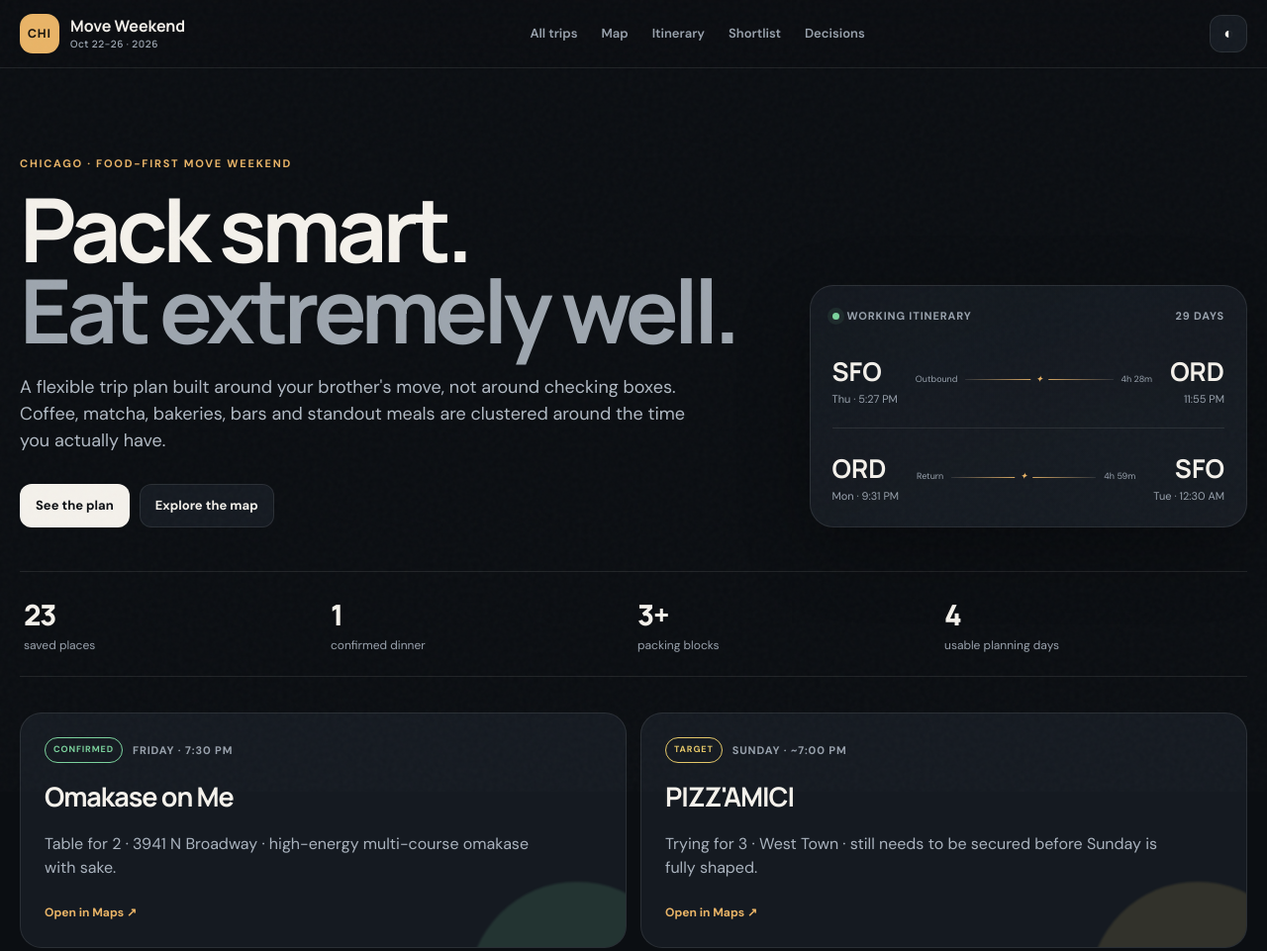
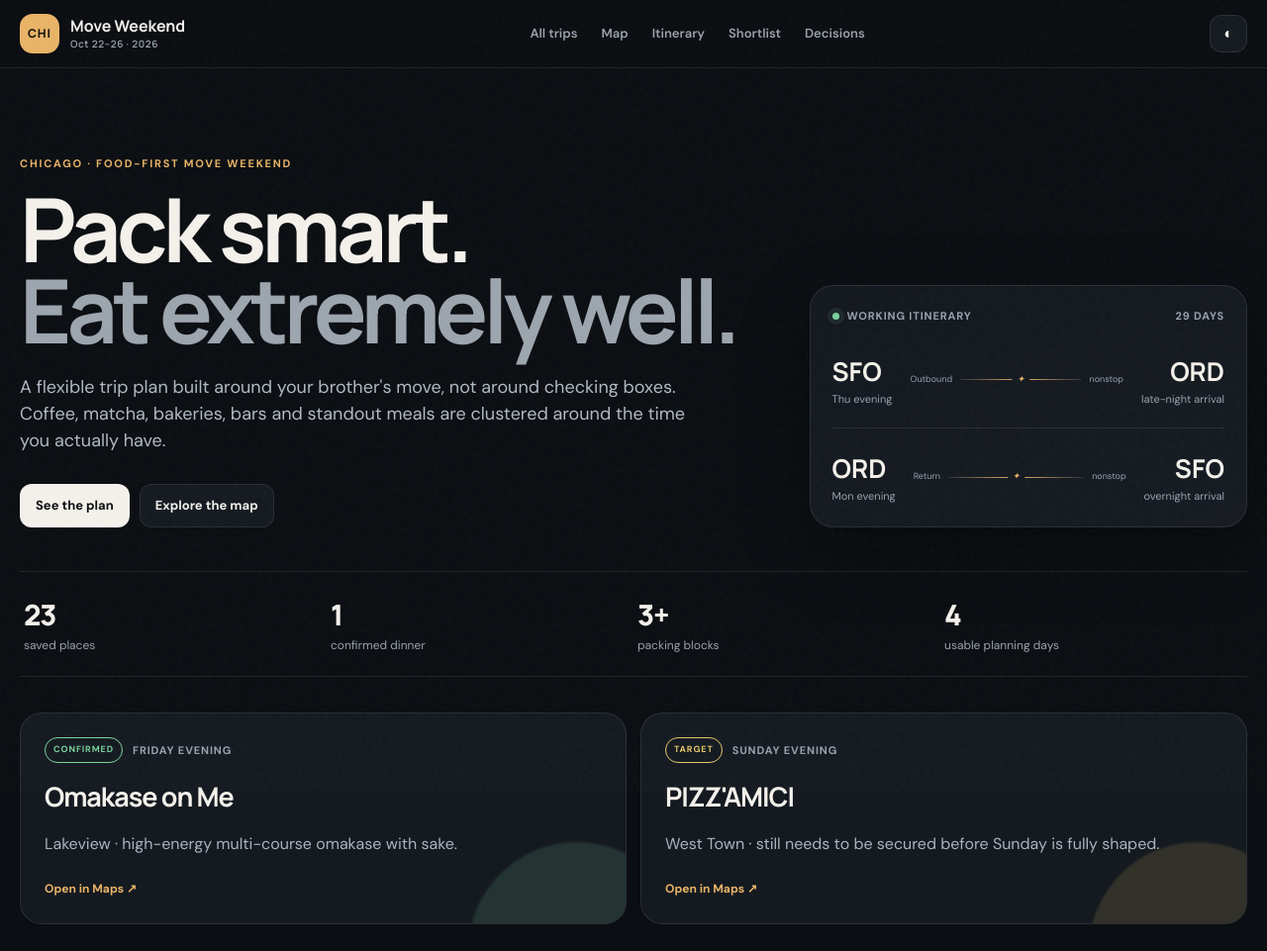
Before and after one commit to goelsk1729/travel-2026, a plain HTML site: page chicago-oct/index.html in a window 1280 px wide. Shown: the top 961 px of the page at 99% size. Drawn offline with nearby package versions, Linux system fonts and the light colour scheme; a small style sheet from the web is missing.

Commit message:
Generalize public travel timing

```diff
--- a/chicago-oct/index.html
+++ b/chicago-oct/index.html
@@ -47,15 +47,15 @@
           <span class="muted" id="countdown"></span>
         </div>
         <div class="flight-stack">
-          <div class="airport"><strong>SFO</strong><small>Thu · 5:27 PM</small></div>
-          <div class="flight-line"><span>Outbound</span><i></i><span>4h 28m</span></div>
-          <div class="airport align-right"><strong>ORD</strong><small>11:55 PM</small></div>
+          <div class="airport"><strong>SFO</strong><small>Thu evening</small></div>
+          <div class="flight-line"><span>Outbound</span><i></i><span>nonstop</span></div>
+          <div class="airport align-right"><strong>ORD</strong><small>late-night arrival</small></div>
         </div>
         <div class="trip-rule"></div>
         <div class="flight-stack reverse">
-          <div class="airport"><strong>ORD</strong><small>Mon · 9:31 PM</small></div>
-          <div class="flight-line"><span>Return</span><i></i><span>4h 59m</span></div>
-          <div class="airport align-right"><strong>SFO</strong><small>Tue · 12:30 AM</small></div>
+          <div class="airport"><strong>ORD</strong><small>Mon evening</small></div>
+          <div class="flight-line"><span>Return</span><i></i><span>nonstop</span></div>
+          <div class="airport align-right"><strong>SFO</strong><small>overnight arrival</small></div>
         </div>
       </aside>
     </section>
@@ -69,15 +69,15 @@
 
     <section class="shell anchors">
       <article class="anchor-card confirmed-card">
-        <div class="anchor-heading"><span class="status-pill confirmed">Confirmed</span><span>Friday · 7:30 PM</span></div>
+        <div class="anchor-heading"><span class="status-pill confirmed">Confirmed</span><span>Friday evening</span></div>
         <h2>Omakase on Me</h2>
-        <p>Table for 2 · 3941 N Broadway · high-energy multi-course omakase with sake.</p>
+        <p>Lakeview · high-energy multi-course omakase with sake.</p>
         <a href="https://www.google.com/maps/place/Omakase+on+me/data=!4m2!3m1!1s0x880fd30eacf278bd:0xae96ef65b9668ff5" target="_blank" rel="noreferrer">Open in Maps ↗</a>
       </article>
       <article class="anchor-card target-card">
-        <div class="anchor-heading"><span class="status-pill target">Target</span><span>Sunday · ~7:00 PM</span></div>
+        <div class="anchor-heading"><span class="status-pill target">Target</span><span>Sunday evening</span></div>
         <h2>PIZZ'AMICI</h2>
-        <p>Trying for 3 · West Town · still needs to be secured before Sunday is fully shaped.</p>
+        <p>West Town · still needs to be secured before Sunday is fully shaped.</p>
         <a href="https://www.google.com/maps/place/PIZZ'AMICI/data=!4m2!3m1!1s0x880e2d06bb6a7921:0x3b52cc404a3dd0f8" target="_blank" rel="noreferrer">Open in Maps ↗</a>
       </article>
     </section>
```
